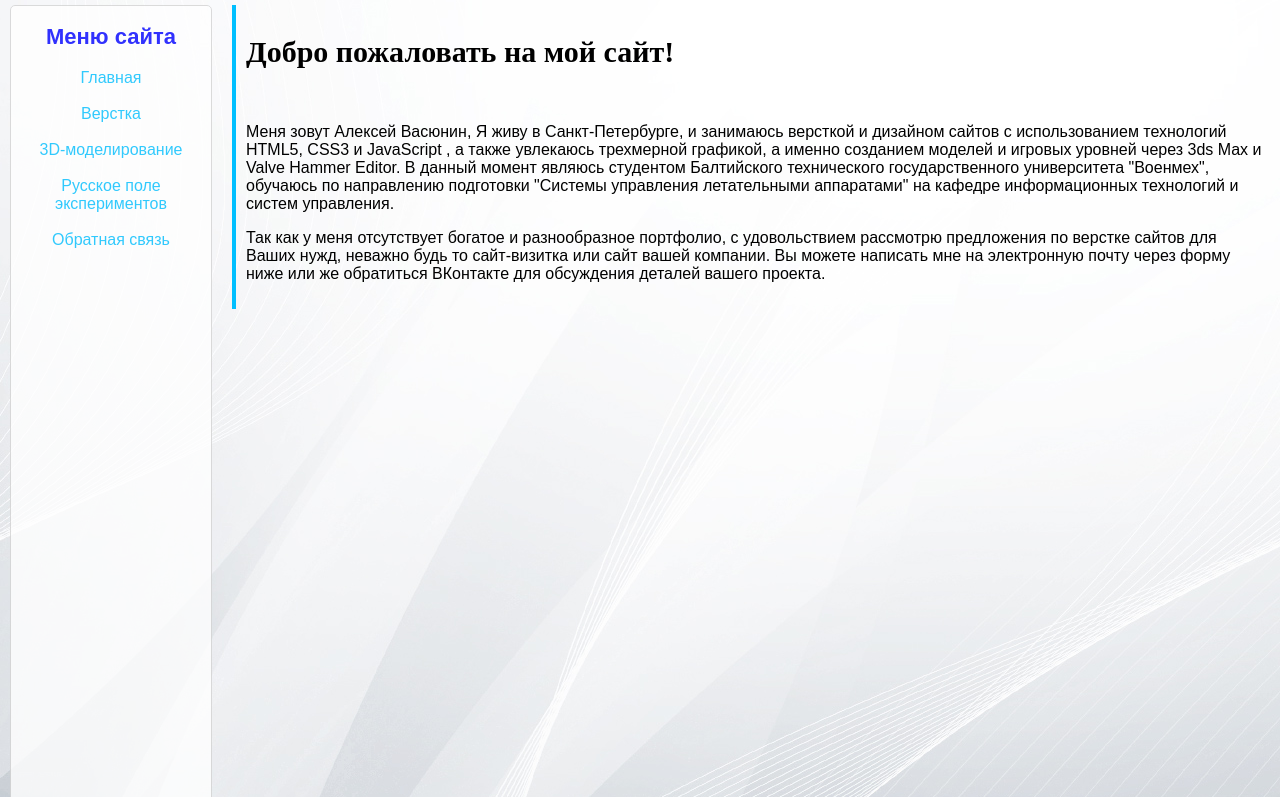
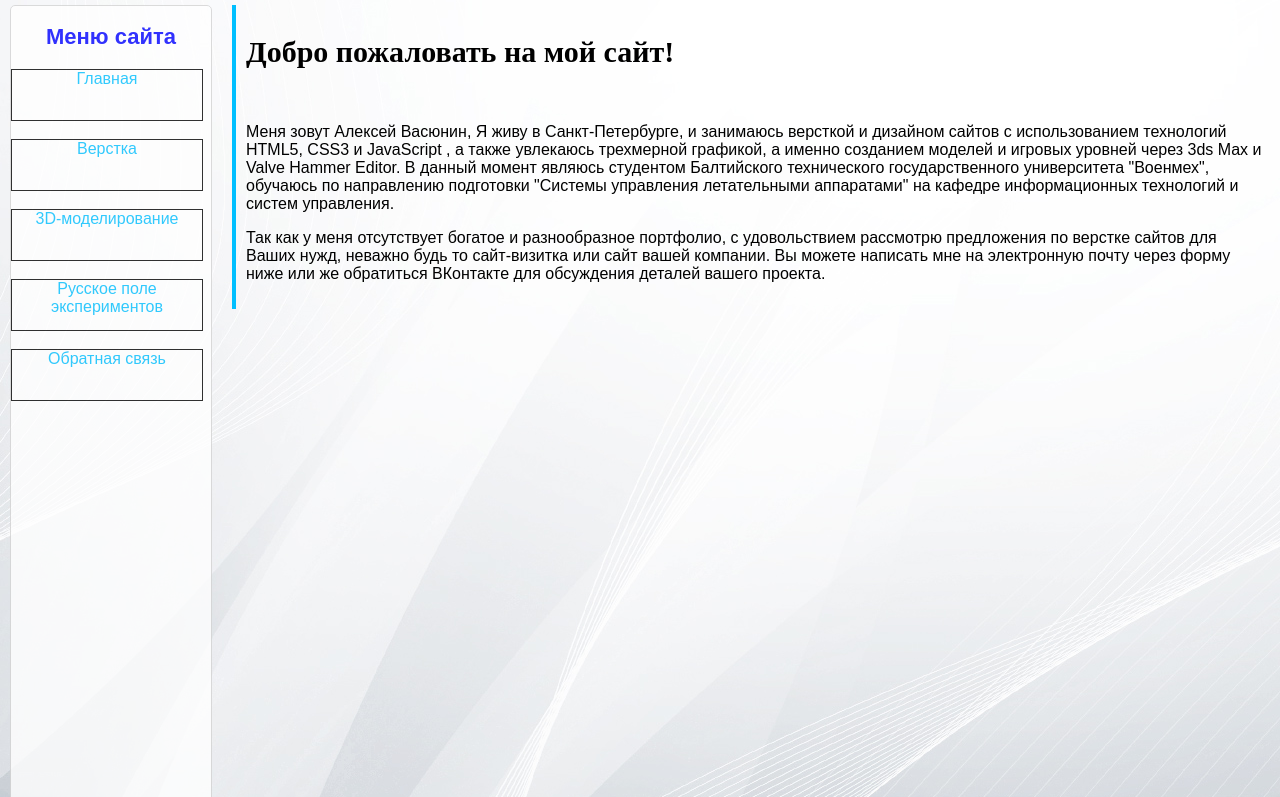
Before and after one commit to alexey-vasunin/alexey-vasunin.github.io, a PHP site: page / in a window 1280 px wide. Shown: the part 86-883 px from the top of the page. Run offline with PHP 8.4, Linux system fonts and the light colour scheme.

Commit message:
Update style_index.css

```diff
--- a/style_index.css
+++ b/style_index.css
@@ -108,6 +108,12 @@ a:visited {
 	margin-top: 530px;
 }
 
+.menu_option {
+	border: 1px solid black;
+	width:95%;
+	height:50px;
+}
+
 .main {
 	margin-top: 5px;
 	float:right;
```
